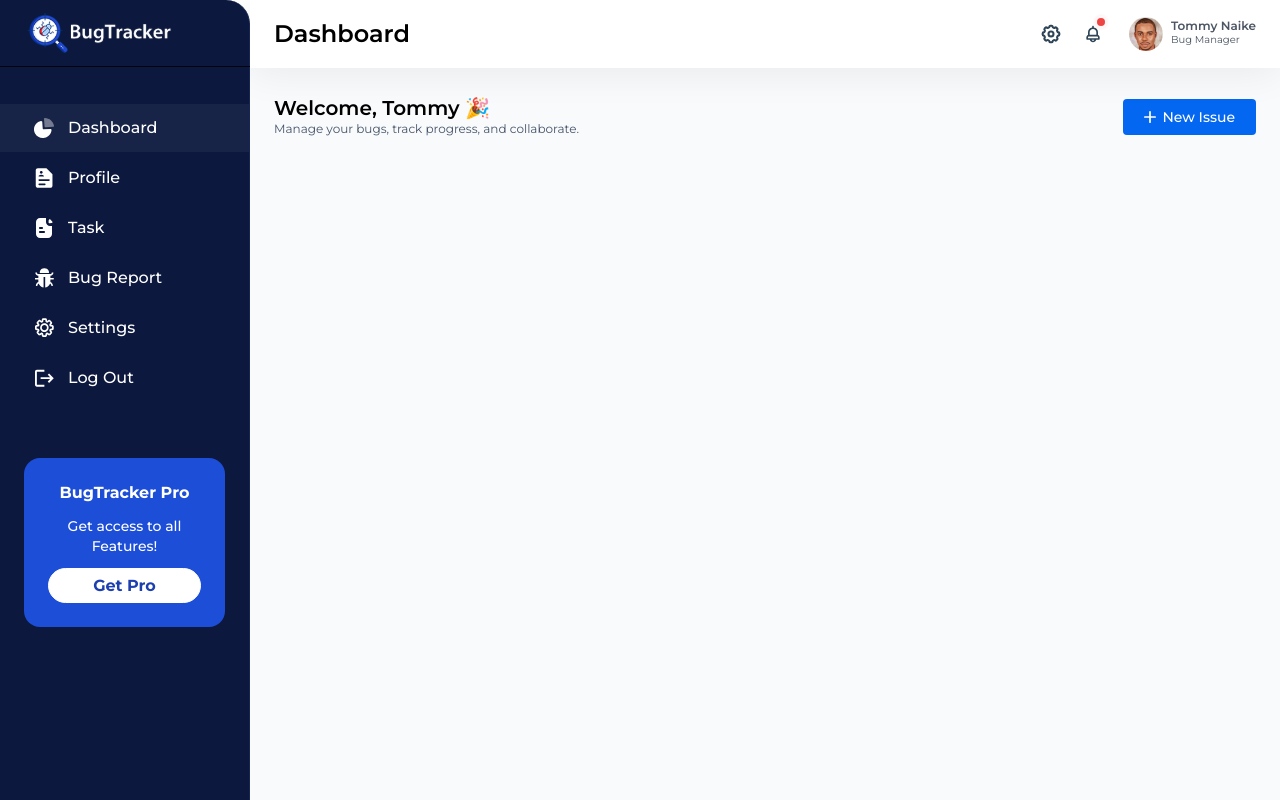
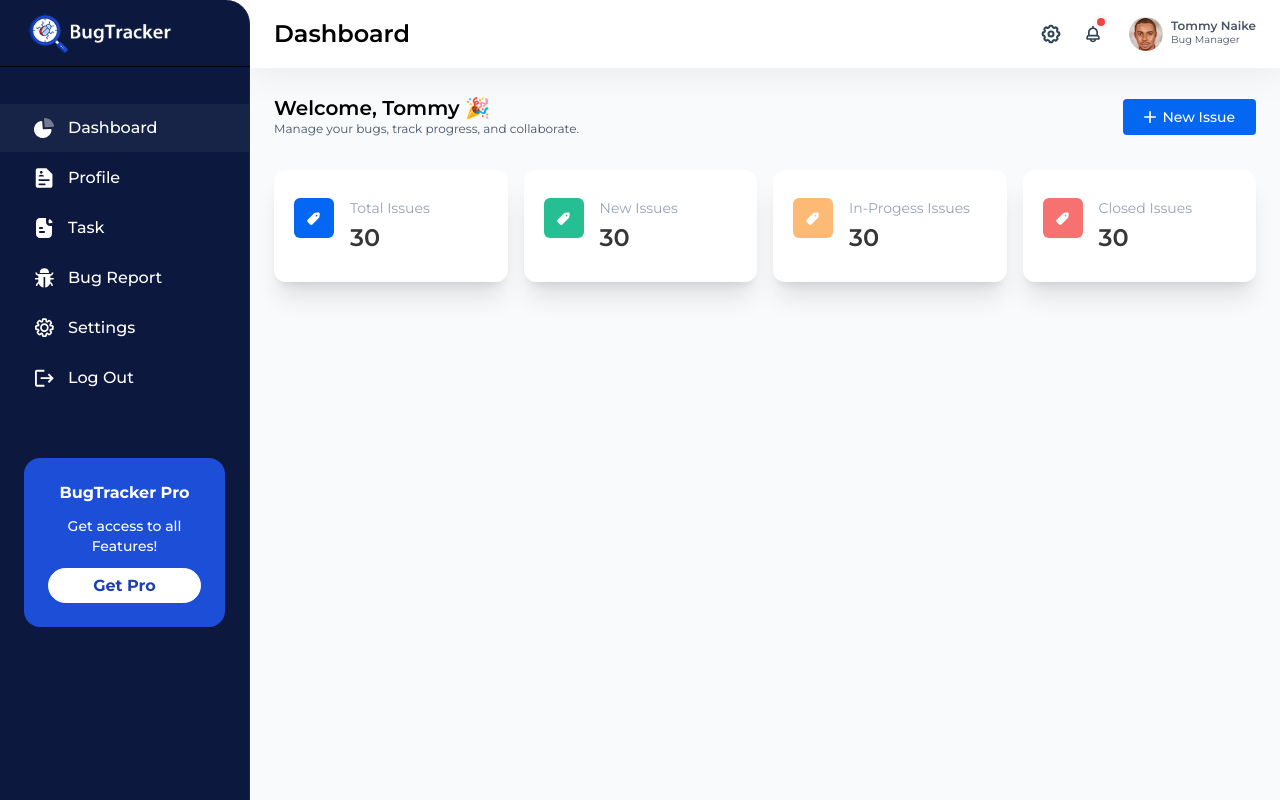
Before and after one commit to Tnaike/bug-tracker, a Next.js app: page /dashboard in a window 1280 px wide. Built offline with nearby package versions, Linux system fonts and the light colour scheme.

Commit message:
Added dashboard card to dashboard

```diff
--- a/src/app/(auth)/(user)/dashboard/page.tsx
+++ b/src/app/(auth)/(user)/dashboard/page.tsx
@@ -1,4 +1,5 @@
 import Button from '@/shared/components/Button';
+import DashboardCard from '@/shared/components/DashboardCard';
 import Image from 'next/image';
 import addIcon from '/public/images/add-icon.svg';
 
@@ -18,6 +19,52 @@ const DashboardPage = async () => {
           svgIcon={<Image src={addIcon} width={12} height={12} alt="bell-icon" priority className="mr-1.5" />}
         />
       </div>
+      <div className="grid sm:gap-4 sm:grid-cols-2 md:grid-cols-4 mt-8">
+        <DashboardCard>
+          <div className="flex items-start justify-between py-2">
+            <div className="flex items-center justify-center size-10 bg-blue-200 rounded-md">
+              <Image src="/images/tag-icon.svg" width={20} height={20} alt="Total Issue" />
+            </div>
+            <div className="flex-col flex-grow ms-4 space-y-1">
+              <h2 className="text-sm text-slate-400">Total Issues</h2>
+              <p className="text-[#363636] text-2xl font-semibold">30</p>
+            </div>
+          </div>
+        </DashboardCard>
+        <DashboardCard>
+          <div className="flex items-start justify-between py-2">
+            <div className="flex items-center justify-center size-10 bg-[#26bf94] rounded-md">
+              <Image src="/images/tag-icon.svg" width={20} height={20} alt="New Issue" />
+            </div>
+            <div className="flex-col flex-grow ms-4 space-y-1">
+              <h2 className="text-sm text-slate-400">New Issues</h2>
+              <p className="text-[#363636] text-2xl font-semibold">30</p>
+            </div>
+          </div>
+        </DashboardCard>
+        <DashboardCard>
+          <div className="flex items-start justify-between py-2">
+            <div className="flex items-center justify-center size-10 bg-orange-300 rounded-md">
+              <Image src="/images/tag-icon.svg" width={20} height={20} alt="In-Progress Issue" />
+            </div>
+            <div className="flex-col flex-grow ms-4 space-y-1">
+              <h2 className="text-sm text-slate-400">In-Progess Issues</h2>
+              <p className="text-[#363636] text-2xl font-semibold">30</p>
+            </div>
+          </div>
+        </DashboardCard>
+        <DashboardCard>
+          <div className="flex items-start justify-between py-2">
+            <div className="flex items-center justify-center size-10 bg-red-400 rounded-md">
+              <Image src="/images/tag-icon.svg" width={20} height={20} alt="Closed Issue" />
+            </div>
+            <div className="flex-col flex-grow ms-4 space-y-1">
+              <h2 className="text-sm text-slate-400">Closed Issues</h2>
+              <p className="text-[#363636] text-2xl font-semibold">30</p>
+            </div>
+          </div>
+        </DashboardCard>
+      </div>
     </>
   );
 };
--- /dev/null
+++ b/src/shared/components/DashboardCard/index.tsx
@@ -0,0 +1,11 @@
+import { cn } from '@/utils/utilHelper';
+import React from 'react'
+
+interface DashboardCardProps {
+    children: React.ReactNode;
+    className?: string;
+}
+
+export default function DashboardCard({children, className}: DashboardCardProps) {
+  return <div className={cn(`flex bg-white w-full p-5 shadow-xl rounded-xl`, className)}>{children}</div>;
+}
--- a/src/shared/components/SidebarNavigation/index.tsx
+++ b/src/shared/components/SidebarNavigation/index.tsx
@@ -2,7 +2,7 @@ import ROUTE from '@/app/routes';
 import Navigation from '@/shared/components/Navigation';
 import NavigationItem from '@/shared/components/Navigation/NavigationItem';
 import Image from 'next/image';
-import Button from '../Button';
+import Button from '@/shared/components/Button';
 
 interface SidebarNavigationProps {
   isOpen: boolean;
```
Also changed, not shown: public/images/tag-icon.svg (added).
